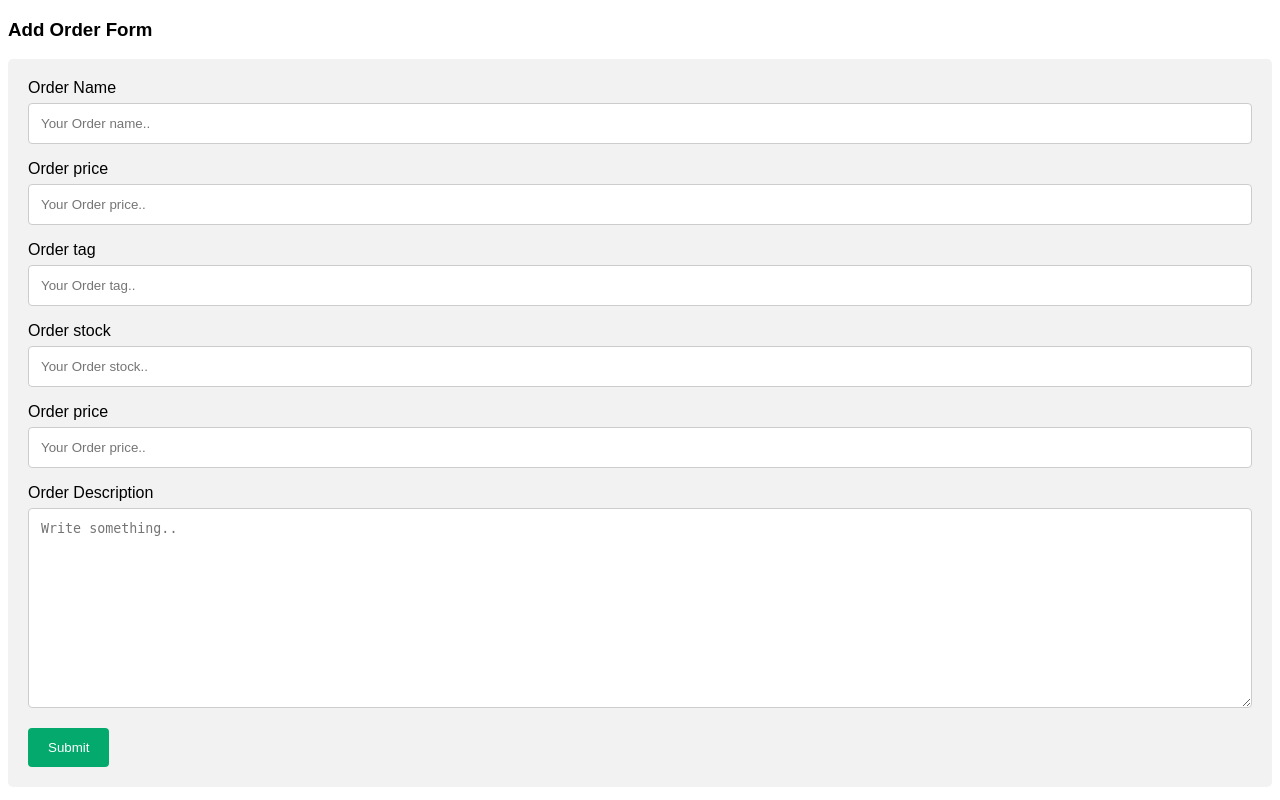
After one commit to ced-ashutoshv/ecommerce, a PHP site: page /app/views/add-order/index.phtml in a window 1280 px wide. The commit adds this page. Run offline with PHP 8.4, Linux system fonts and the light colour scheme.

Commit message:
all pages added

```diff
--- /dev/null
+++ b/src/app/views/add-order/index.phtml
@@ -0,0 +1,68 @@
+<!DOCTYPE html>
+<html>
+<head>
+<meta name="viewport" content="width=device-width, initial-scale=1">
+<style>
+body {font-family: Arial, Helvetica, sans-serif;}
+* {box-sizing: border-box;}
+
+input[type=text], select, textarea {
+  width: 100%;
+  padding: 12px;
+  border: 1px solid #ccc;
+  border-radius: 4px;
+  box-sizing: border-box;
+  margin-top: 6px;
+  margin-bottom: 16px;
+  resize: vertical;
+}
+
+input[type=submit] {
+  background-color: #04AA6D;
+  color: white;
+  padding: 12px 20px;
+  border: none;
+  border-radius: 4px;
+  cursor: pointer;
+}
+
+input[type=submit]:hover {
+  background-color: #45a049;
+}
+
+.container {
+  border-radius: 5px;
+  background-color: #f2f2f2;
+  padding: 20px;
+}
+</style>
+</head>
+<body>
+
+<h3>Add Order Form</h3>
+
+<div class="container">
+  <form action="/validate">
+    <label for="pname">Order Name</label>
+    <input type="text" id="pname" name="Ordername" placeholder="Your Order name..">
+
+    <label for="pprice">Order price</label>
+    <input type="text" id="pprice" name="pricename" placeholder="Your Order price..">
+
+    <label for="ptag">Order tag</label>
+    <input type="text" id="ptag" name="tagname" placeholder="Your Order tag..">
+
+    <label for="ptag">Order stock</label>
+    <input type="text" id="ptag" name="tagname" placeholder="Your Order stock..">
+
+    <label for="pprice">Order price</label>
+    <input type="text" id="pprice" name="pricename" placeholder="Your Order price..">
+
+    <label for="description">Order Description</label>
+    <textarea id="description" name="description" placeholder="Write something.." style="height:200px"></textarea>
+    <input type="submit" value="Submit">
+  </form>
+</div>
+
+</body>
+</html>
--- a/src/app/views/index/index.phtml
+++ b/src/app/views/index/index.phtml
@@ -150,7 +150,6 @@
           document.getElementById("clock").innerHTML = getTime();
         }, 100);
       };
-
     </script>
   </body>
 </html>
--- /dev/null
+++ b/src/app/views/order-list/index.phtml
@@ -0,0 +1 @@
+<h1>dsdffdsdffsd</h1>
--- /dev/null
+++ b/src/app/views/product-list/index.phtml
@@ -0,0 +1 @@
+<h1>dsdffdsdffsd</h1>
--- /dev/null
+++ b/src/app/views/settings/index.phtml
@@ -0,0 +1 @@
+<h1>dsdffdsdffsd</h1>
```
Also changed, not shown: src/app/controllers/AddProductController.php (+21 -0 lines), src/app/views/add-product/index.phtml (added, +65 -0 lines).
